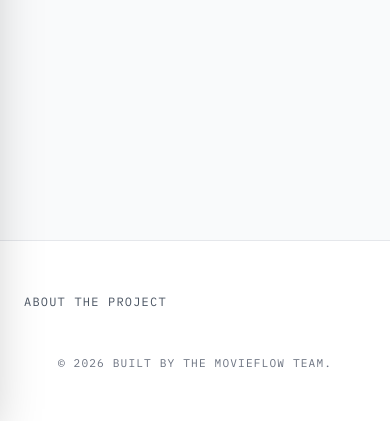
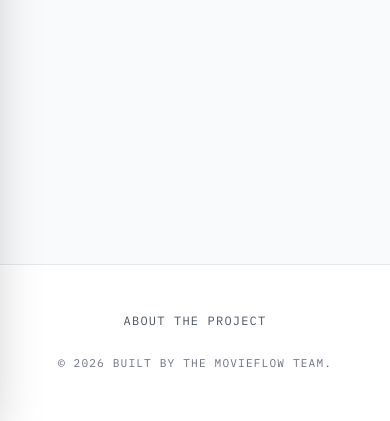
Before and after one commit to DRB03/MovieFlow, a Django app: page /movies/ in a window 390 px wide. Shown: the part 423-844 px from the top of the page. Run offline with Django 5.2, Linux system fonts and the light colour scheme; data that the repository does not hold is empty; some libraries are stand-ins or nearby versions.

Commit message:
fix(ui): center align footer text for mobile responsiveness

```diff
--- a/movies/templates/movies/base.html
+++ b/movies/templates/movies/base.html
@@ -70,20 +70,15 @@
 
    {% block footer %}
 <footer class="bg-white dark:bg-[#0f1215] border-t border-gray-200 dark:border-bordercol transition-colors mt-12">
-      <div class="mx-auto max-w-7xl overflow-hidden px-6 py-12 lg:px-8">
+  <div class="mx-auto max-w-7xl overflow-hidden px-6 py-12 lg:px-8 flex flex-col items-center">
 
-        <nav class="-mb-6 columns-2 sm:flex sm:justify-center sm:space-x-12" aria-label="Footer">
-          <div class="pb-6">
-            <a href="https://github.com/DRB03/MovieFlow" target="_blank" class="font-mono text-xs tracking-widest uppercase text-gray-600 dark:text-muted hover:text-green-600 dark:hover:text-accent transition-colors">
+    <nav class="flex justify-center mb-6" aria-label="Footer">
+      <a href="https://github.com/DRB03/MovieFlow" target="_blank" class="font-mono text-xs tracking-widest uppercase text-gray-600 dark:text-muted hover:text-green-600 dark:hover:text-accent transition-colors text-center">
         About the Project
       </a>
-          </div>
-          <div class="pb-6">
-
-          </div>
     </nav>
 
-        <p class="mt-10 text-center font-mono text-[0.7rem] leading-5 text-gray-500 dark:text-muted uppercase tracking-widest">
+    <p class="text-center font-mono text-[0.7rem] leading-5 text-gray-500 dark:text-muted uppercase tracking-widest">
       &copy; 2026 Built by the MovieFlow team.
     </p>
 
```
Lines whose indentation alone changed are shown as unchanged.
